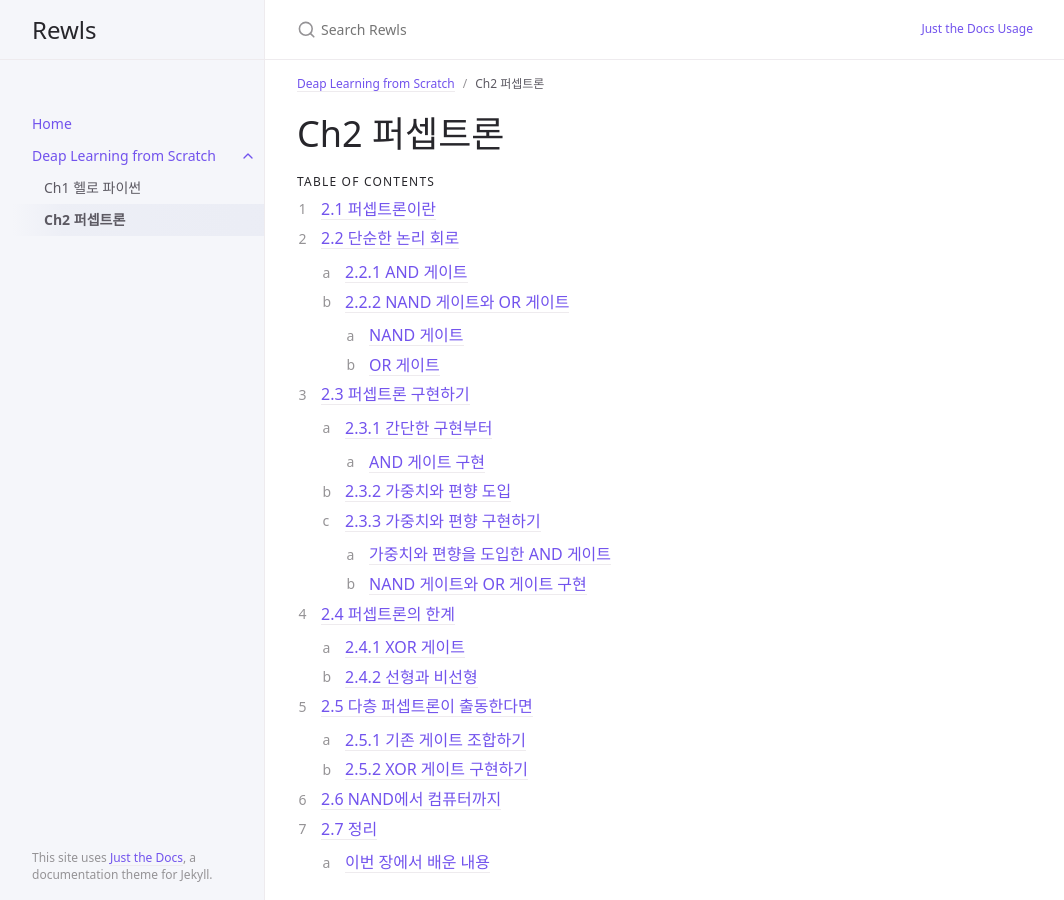
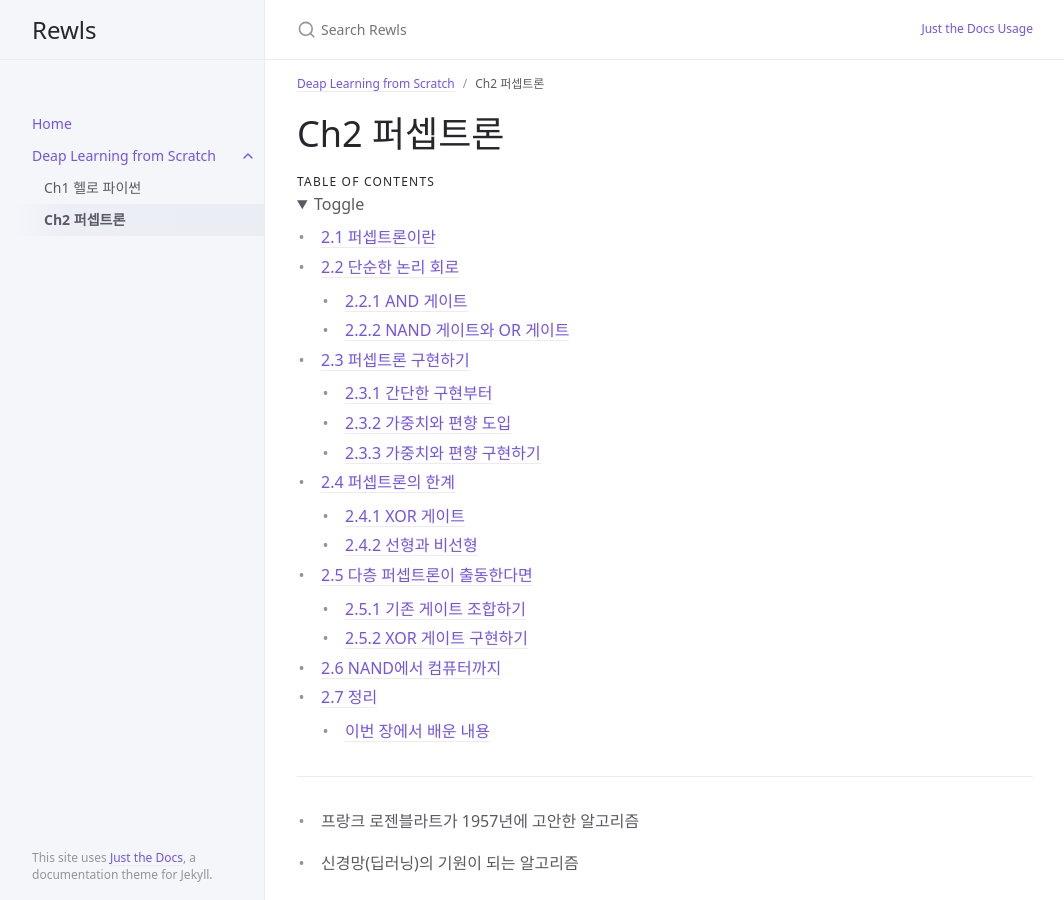
Before and after one commit to rewls/blog, a Jekyll site: the page built from docs/deap-learning-from-scratch/ch2-perceptron.md, in a window 1280 px wide and 900 px high. Shown: the whole window, without its empty margins (107-1171 px from the left). Built offline with Jekyll 4.4.1, drawn with Linux system fonts in a browser that asks for light colours; formulas are drawn with MathJax 3.

Commit message:
Add toggle button to table of contents
Remove h3 from table of contents.

````diff
--- a/docs/deap-learning-from-scratch/ch2-perceptron.md
+++ b/docs/deap-learning-from-scratch/ch2-perceptron.md
@@ -15,8 +15,13 @@ use_math: true
 ## Table of contents
 {: .no_toc .text-delta }
 
-1. TOC
+<details open markdown="block">
+  <summary>
+    Toggle
+  </summary>
+- TOC
 {:toc}
+</details>
 
 ---
 
@@ -78,6 +83,7 @@ $$
 ### 2.2.2 NAND 게이트와 OR 게이트
 
 ##### NAND 게이트
+{: .no_toc }
 
 |x1|x2|y|
 |-|-|-|
@@ -91,6 +97,7 @@ $$
 - AND 게이트를 구현하는 매개변수의 부호를 반전하면 NAND 게이트가 된다.
 
 ##### OR 게이트
+{: .no_toc }
 
 |x1|x2|y|
 |-|-|-|
@@ -114,6 +121,7 @@ $$
 ### 2.3.1 간단한 구현부터
 
 ##### AND 게이트 구현
+{: .no_toc }
 
 ```python
 def AND(x1, x2):
@@ -174,6 +182,7 @@ np.sum(w*x) + b
 ### 2.3.3 가중치와 편향 구현하기
 
 ##### 가중치와 편향을 도입한 AND 게이트
+{: .no_toc }
 
 ```python
 import numpy as np
@@ -209,6 +218,7 @@ AND(1, 1)
 > 실제로 두 입력이 모두 0이어도 결과로 편향 값을 출력한다.
 
 ##### NAND 게이트와 OR 게이트 구현
+{: .no_toc }
 
 ```python
 import numpy as np
````
